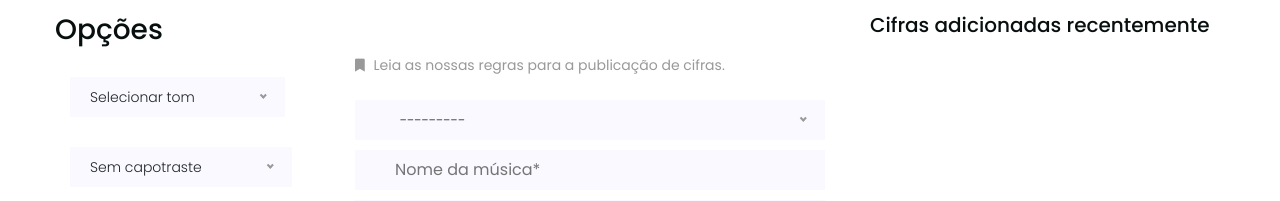
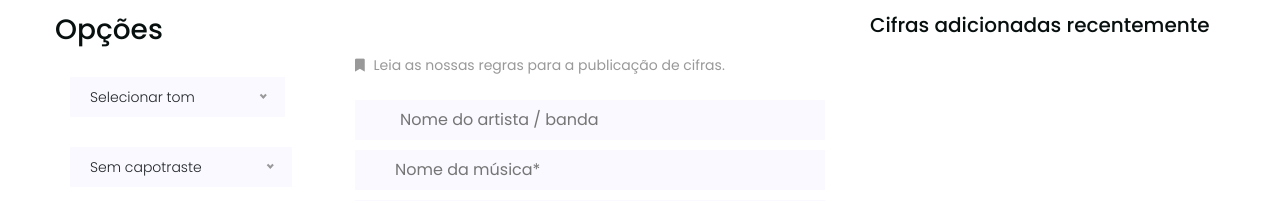
Before and after one commit to gustavohonorio/worshipcifras, a Django app: page /cifras/novo/ in a window 1280 px wide. Shown: the part 359-560 px from the top of the page. Run offline with Django 3.2, Linux system fonts and the light colour scheme; data that the repository does not hold is empty; some libraries are stand-ins or nearby versions.

Commit message:
Buscando os artistas existentes na base de dados, para exibir no dataset da tela de cadastro de cifras

```diff
--- a/core/views.py
+++ b/core/views.py
@@ -12,6 +12,7 @@ class Counter:
 
 def index(request):
     cifras = Cifra.objects.all()
+    top_cifras = Cifra.objects.all()[:5]
 
     busca = ['', ]
 
@@ -23,4 +24,4 @@ def index(request):
 
         return redirect('cifras_busca', cifra_id=busca_cifra[0].id)
 
-    return render(request, 'index.html', {'top_cifras': cifras, 'top_cifras_count': Counter, 'cifras': cifras})
+    return render(request, 'index.html', {'top_cifras': top_cifras, 'top_cifras_count': Counter, 'cifras': cifras})
--- a/wccifras/forms.py
+++ b/wccifras/forms.py
@@ -13,7 +13,10 @@ class CifraForm(forms.ModelForm):
 
     versao = forms.ChoiceField(choices=VarsCifraForm.versao_choices, initial=0, )
 
-    # wc_artista = forms.ModelChoiceField(queryset=Artista.objects.all())
+    wc_artista = forms.CharField(widget=forms.TextInput(attrs={'class': 'single-input', 'placeholder': 'Nome do '
+                                                                                                       'artista / '
+                                                                                                       'banda',
+                                                               'list': 'artista_auto_complete'}))
 
     nome = forms.CharField(widget=forms.TextInput(attrs={'class': 'single-input', 'placeholder': 'Nome da música*'}))
 
@@ -30,4 +33,4 @@ class CifraForm(forms.ModelForm):
 
     class Meta:
         model = Cifra
-        fields = ['nome', 'wc_artista', 'genero', 'cifra', 'detalhes', 'tom', 'capotraste', 'afinacao', 'versao', ]
+        fields = ['nome', 'genero', 'cifra', 'detalhes', 'tom', 'capotraste', 'afinacao', 'versao', ]
--- a/wccifras/templates/cadastrar_cifra.html
+++ b/wccifras/templates/cadastrar_cifra.html
@@ -109,6 +109,11 @@
                                         {{form.wc_artista}}
                                     </div>
                                 </div>
+                                <datalist id="artista_auto_complete">
+                                    {% for artista in artistas %}
+                                    <option value="{{artista.nome}}"></option>
+                                    {% endfor %}
+                                </datalist>
 
                                 <div class="mt-10">
                                     <div class="single-input">
--- a/wccifras/views.py
+++ b/wccifras/views.py
@@ -18,14 +18,16 @@ def cifras(request, cifra_id):
 def cadastrar(request):
     cifras_recentes = Cifra.objects.all()
 
+    artistas = Artista.objects.all()
+
+    # PRECISO TRATAR O RETORNO DO DATALIST PARA RECUPERAR O OBJETO ARTISTA E NÃO O NOME / ID
     form = CifraForm()
     if request.method == 'POST':
         form = CifraForm(request.POST)
 
         if form.is_valid():
             nome = form.cleaned_data['nome']
-            wc_artista = form.cleaned_data['wc_artista']
-            # print(f'{wc_artista.id} - artista')
+            wc_artista = Artista.objects.filter(nome=form.cleaned_data['wc_artista'])[:1]
             genero = form.cleaned_data['genero']
             cifra = form.cleaned_data['cifra']
             detalhes = form.cleaned_data['detalhes']
@@ -34,11 +36,12 @@ def cadastrar(request):
             afinacao = form.cleaned_data['afinacao']
             versao = form.cleaned_data['versao']
 
-            nova_cifra = Cifra(nome=nome, wc_artista=Artista.objects.get(id=wc_artista.id), genero=genero, cifra=cifra,
-                               detalhes=detalhes, tom=tom, capotraste=capotraste, afinacao=afinacao, versao=versao, )
+            nova_cifra = Cifra(nome=nome, wc_artista=Artista.objects.get(id=wc_artista[0].id), genero=genero,
+                               cifra=cifra, detalhes=detalhes, tom=tom, capotraste=capotraste, afinacao=afinacao,
+                               versao=versao, )
 
             nova_cifra.save()
 
             return redirect('index')
 
-    return render(request, 'cadastrar_cifra.html', {'cifras_recentes': cifras_recentes, 'form': form})
+    return render(request, 'cadastrar_cifra.html', {'cifras_recentes': cifras_recentes, 'form': form, 'artistas': artistas})
```
